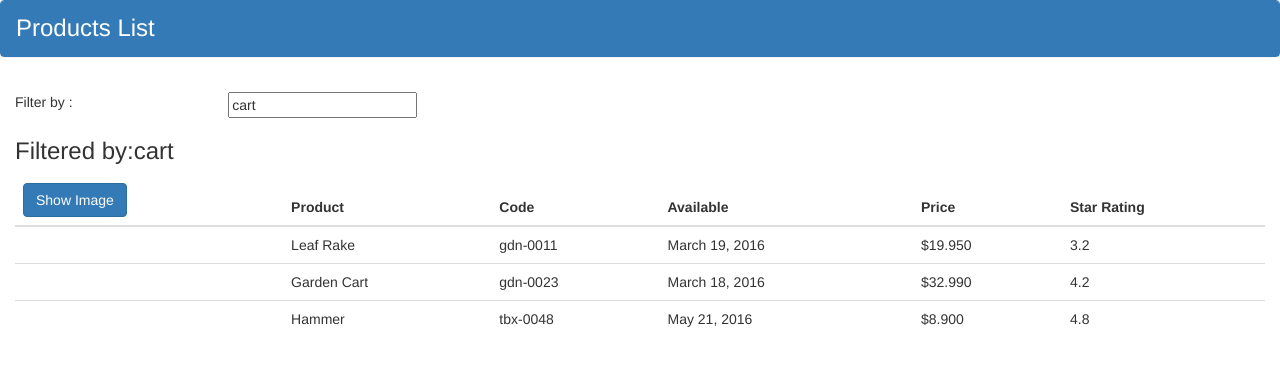
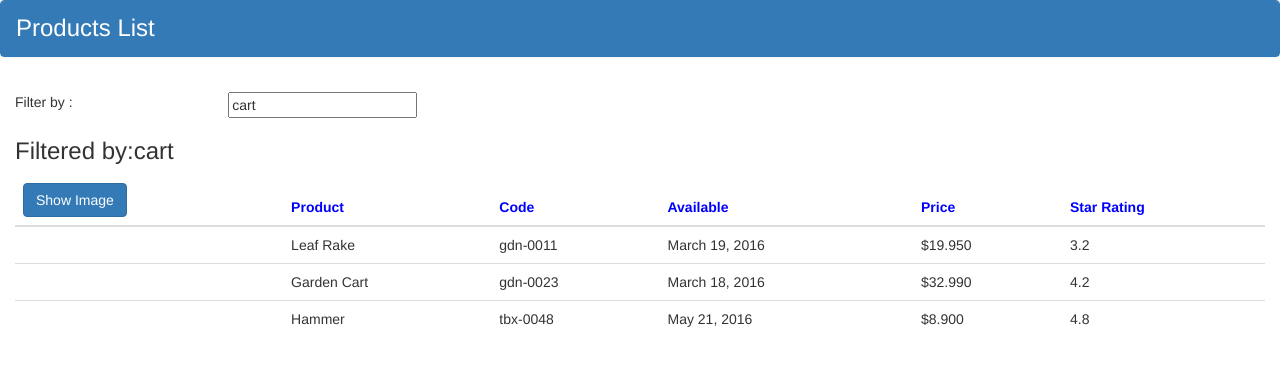
Before and after one commit to tahanyFawzy1994/Angular-Product-tutorial-Code, an Angular app in the folder APM-Start/: page / in a window 1280 px wide. Shown: the top 366 px of the page. Built offline with nearby package versions, Linux system fonts and the light colour scheme.

Commit message:
add CSS to the product

```diff
--- /dev/null
+++ b/APM-Start/src/app/products/product-list.component.css
@@ -0,0 +1,3 @@
+thead{
+    color: blue;
+}
--- a/APM-Start/src/app/products/product-list.component.ts
+++ b/APM-Start/src/app/products/product-list.component.ts
@@ -3,7 +3,8 @@ import { IProduct } from "./product";
 
 @Component({
     selector : 'pm-products',
-    templateUrl : 'product-list.component.html'
+    templateUrl : 'product-list.component.html',
+    styleUrls : ['product-list.component.css']
 })
 export class ProductListComponent{
     pageTitle : string = "Products List";
```
